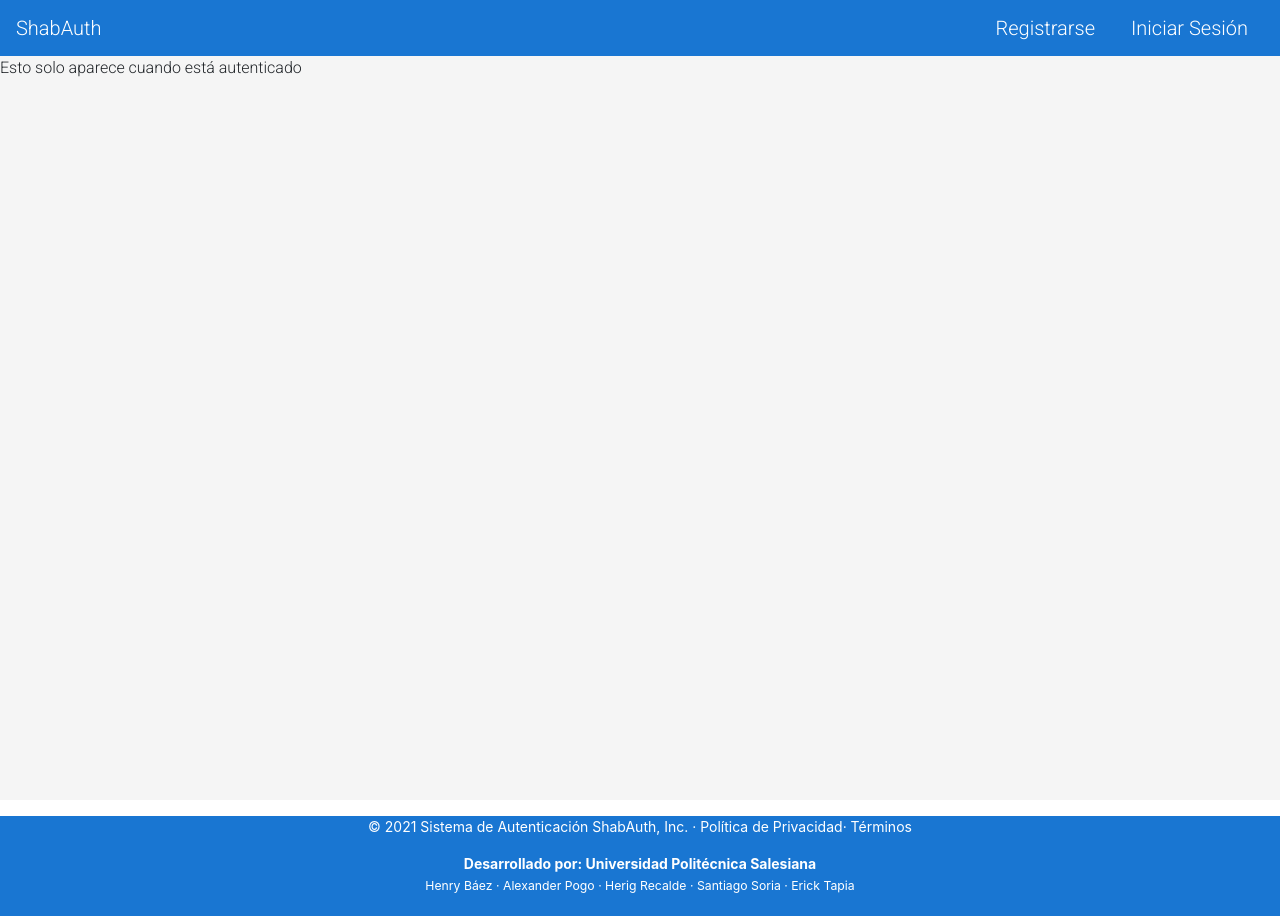
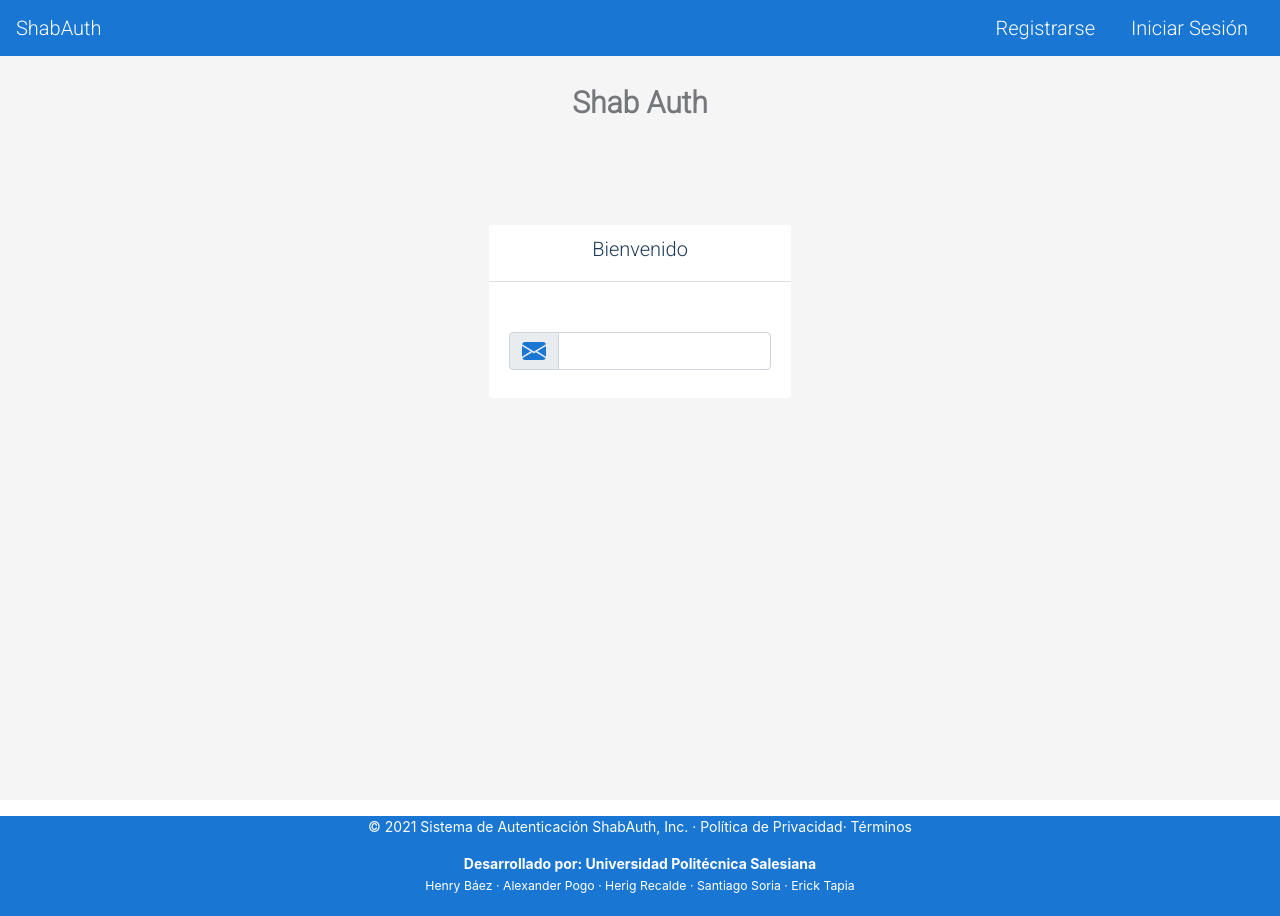
Before and after one commit to lsoriac/ShabAuth-Frontend, a React (Create React App) app: page /private-page in a window 1280 px wide. Built offline with nearby package versions, Linux system fonts and the light colour scheme; no server answers.

Commit message:
Update Error

```diff
--- a/src/Components/Authentication.js
+++ b/src/Components/Authentication.js
@@ -26,7 +26,15 @@ export default class Autentication extends Component {
 
     }
     onFileUpload = async e => {
-
+        let email = ""
+        if (sessionStorage.getItem('param')) {
+            let a = JSON.parse(sessionStorage.getItem('param'))
+            email= a.email
+            console.log("Si hay correo");
+        }
+        else {
+            console.log("No hay correo");
+        }
         var fileInput = document.getElementById('auth');
         var filePath = fileInput.value;
         var allowedExtensions = /(.shab)$/i;
@@ -46,6 +54,7 @@ export default class Autentication extends Component {
                 this.state.selectedFile.timestamp = Date.now()
 
             );
+            formData.append("email", email);
 
             // Details of the uploaded file
             //console.log(this.state.selectedFile);
@@ -152,8 +161,6 @@ export default class Autentication extends Component {
         return { headers, ban }
     }
 
-
-
     render() {
         return (
             <div className="container p-4" style={{ height: "200px", width: "322px", marginTop: "150px", marginBottom: "370px" }}>
--- a/src/Components/ConfirmAuthentication.js
+++ b/src/Components/ConfirmAuthentication.js
@@ -2,7 +2,20 @@ import React, { Component } from 'react'
 import axios from 'axios'
 
 export default class ConfirmAuthentication extends Component {
+    state = {
+        account: ""
+    }
     async componentDidMount() {
+        let email = ""
+        if (sessionStorage.getItem('param')) {
+            let a = JSON.parse(sessionStorage.getItem('param'))
+            email= a.email
+            console.log("Si hay correo");
+        }
+        else {
+            console.log("No hay correo");
+        }
+        this.setState({account: email})
         let headers = this.verifyAccessToken()
         const res = await axios.get(process.env.REACT_APP_URL_BACKEND + 'verifytoken', {headers})
         console.log(res);
@@ -14,6 +27,8 @@ export default class ConfirmAuthentication extends Component {
             console.log("nologed");
             window.location.href = '/'
         }
+
+        this.setState({account: email})
     }
     verifyAccessToken = ()=>{
         var headers ={}
@@ -24,7 +39,6 @@ export default class ConfirmAuthentication extends Component {
             }
         }
         else{
-
         }
         return headers
     }
@@ -32,8 +46,33 @@ export default class ConfirmAuthentication extends Component {
 
 
         return (
-            <div>
-                Esto solo aparece cuando está autenticado
+            <div className="container p-4" style={{ height: "200px", width: "350px", textAlign: "center" }}>
+
+                <span style={{ fontSize: "30px", opacity: "0.6" }}><b>Shab Auth</b></span>
+                <div className="card text-center" style={{ marginTop: "100px", border: "none" }}>
+                    <div className="card-header">
+                        <h5>Bienvenido</h5>
+                    </div>
+
+                        <div className="card-body">
+                            <div className="input-group mb-2" style={{ marginTop: "30px" }}>
+                                <div className="input-group-prepend">
+                                    <div className="input-group-text" ><svg xmlns="http://www.w3.org/2000/svg" width="24" height="24" fill="rgb(0,0,0)" className="icons-fields" viewBox="0 0 16 16">
+                                        <path d="M.05 3.555A2 2 0 0 1 2 2h12a2 2 0 0 1 1.95 1.555L8 8.414.05 3.555zM0 4.697v7.104l5.803-3.558L0 4.697zM6.761 8.83l-6.57 4.027A2 2 0 0 0 2 14h12a2 2 0 0 0 1.808-1.144l-6.57-4.027L8 9.586l-1.239-.757zm3.436-.586L16 11.801V4.697l-5.803 3.546z" />
+                                    </svg></div>
+                                </div>
+                                <input
+                                    id="account"
+                                    name="account"
+                                    type="text"
+
+                                    value={this.state.account}
+                                    className="form-control"
+                                />
+
+                            </div>
+                        </div>
+                </div>
             </div>
         )
     }
--- a/src/Components/Login.js
+++ b/src/Components/Login.js
@@ -49,7 +49,12 @@ export default class Login extends Component {
         console.log(res.data.success);
         //correct login (success = true)
         if (res.data.success === true) {
-            //redirect
+            /////////////////////////////////////save emaaaaaaaaaaaaaaaaaaaaaaaaaaail
+            let data = {
+                email: res.data.email
+            }
+            sessionStorage.setItem('param', JSON.stringify(data))
+
             //redirect
             document.getElementById("modalAccept2").style.display = "block"
             this.setState({ banModal2: 1, modalTitle2: "Credenciales Correctas", modalMsm2: "Se ha enviado un archivo con extensión (.shab) al correo. Verifique." })
@@ -67,10 +72,10 @@ export default class Login extends Component {
     }
     async componentDidMount() {
         let { headers, ban } = this.verifyAccessToken()
-        //Exist token on localStorage ??
+        //Exist token on sessionStorage ??
         console.log(ban);
         if (ban === 1) {
-            console.log("nologed LocalStorage Vacio");
+            console.log("nologed sessionStorage Vacio");
         } else {
             let res = {}
             try {
@@ -99,8 +104,8 @@ export default class Login extends Component {
     verifyAccessToken = () => {
         var headers = {}
         let ban = 0
-        if (localStorage.getItem('login')) {
-            let a = JSON.parse(localStorage.getItem('login'))
+        if (sessionStorage.getItem('login')) {
+            let a = JSON.parse(sessionStorage.getItem('login'))
             headers = {
                 authorization: a.token
             }
```
